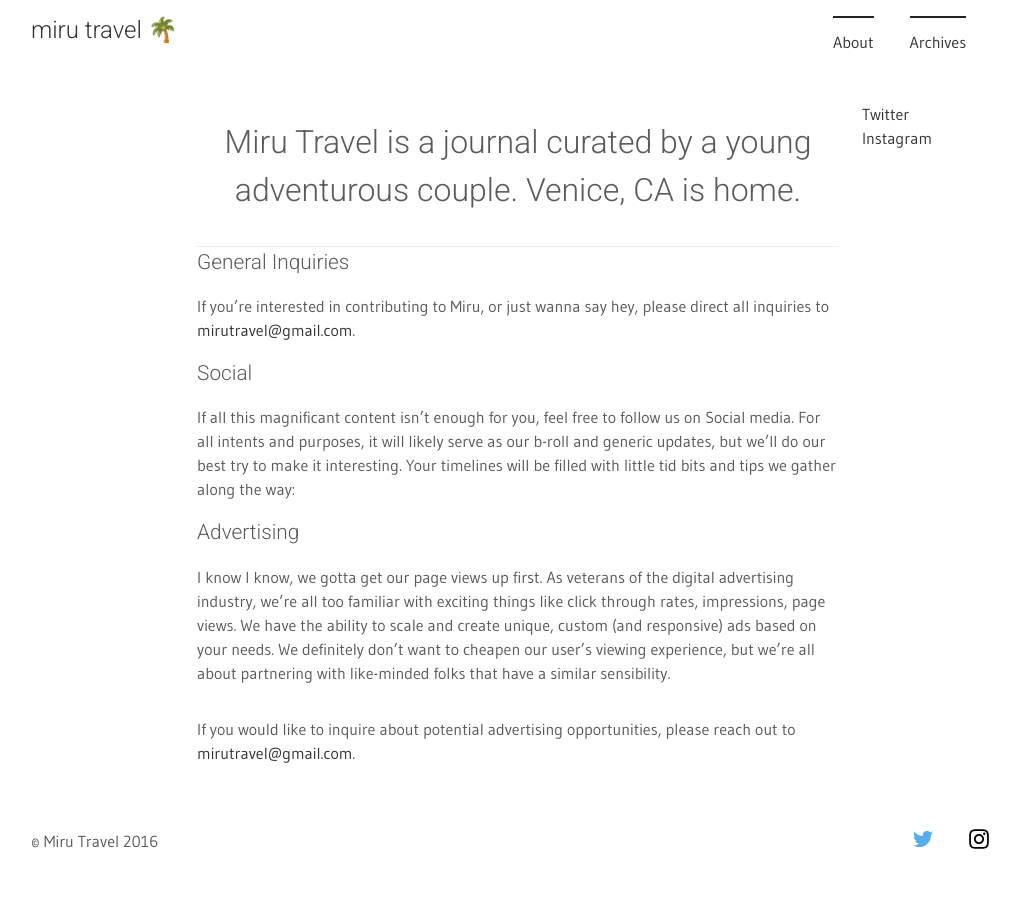
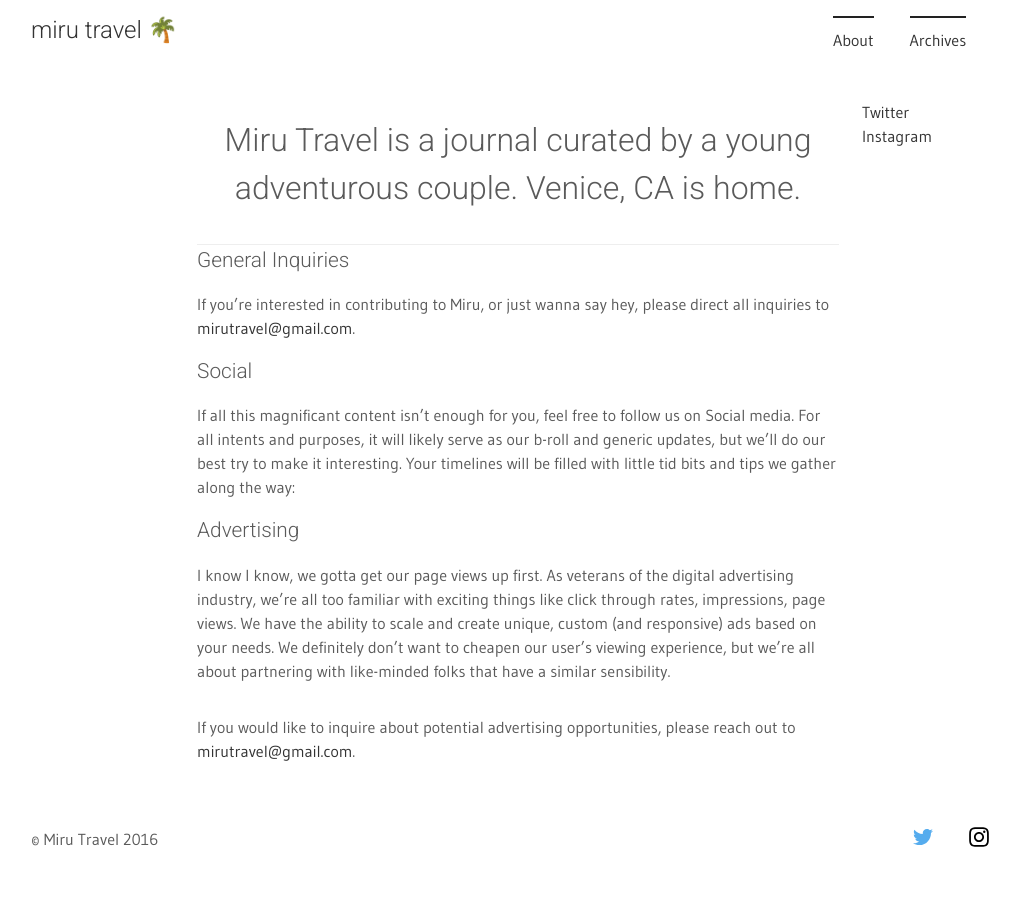
Before and after one commit to PHironaka/Miru-Blog, a Jekyll site: the page built from contact.md, in a window 1280 px wide. Shown: the whole page, without its empty margins (122-1142 px from the left). Built offline with Jekyll 4.4.1, drawn with Linux system fonts in a browser that asks for light colours.

Commit message:
updating header nav li

```diff
--- a/_sass/_header.scss
+++ b/_sass/_header.scss
@@ -31,7 +31,7 @@
       display: inline-block;
           margin: 0 1em ;
           border-top: 2px solid #222;
-          padding-top: 12px;
+          padding-top: 10px;
 
 
 
```
